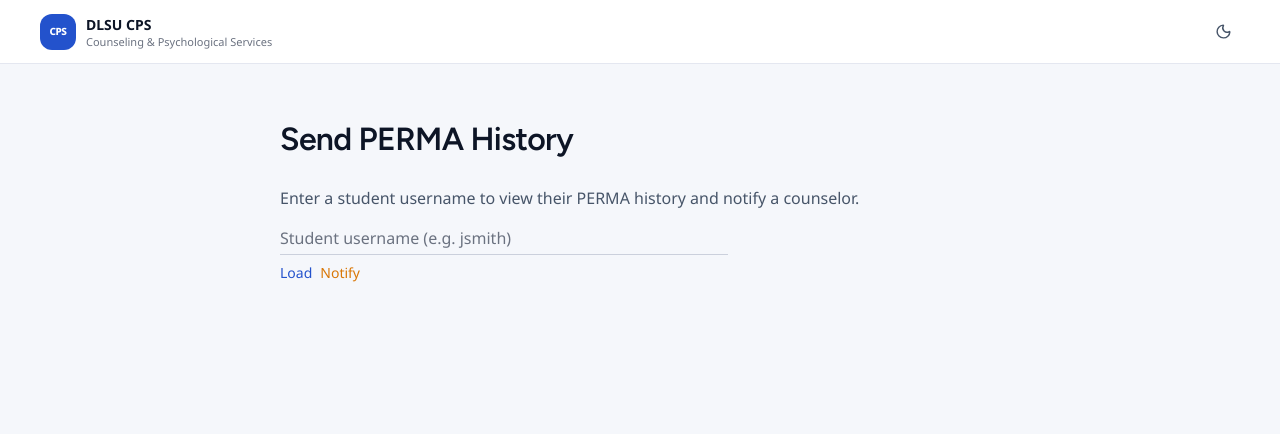
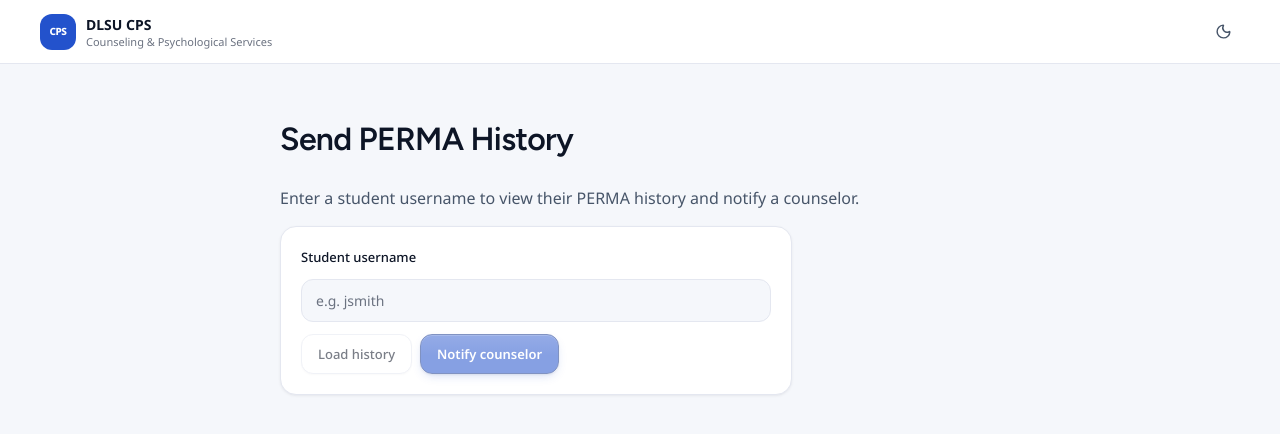
Before and after one commit to JiromL/CAPSTONE1, a Next.js app in the folder frontend/: page /send-perma in a window 1280 px wide. Shown: the top 434 px of the page. Built offline with nearby package versions, Linux system fonts and the light colour scheme.

Commit message:
Public pages: single heading on account pages, calm check-in error states, styled PERMA lookup form

```diff
--- a/frontend/src/app/check-in/page.tsx
+++ b/frontend/src/app/check-in/page.tsx
@@ -72,7 +72,9 @@ function CheckInContent() {
       });
   }, [token, appt]);
 
-  const errBg = result?.error?.includes('expired') ? '#F59E0B' : result?.error?.includes('already') ? '#3B82F6' : '#EF4444';
+  const errTone = result?.error?.includes('expired') ? 'warning' : result?.error?.includes('already') ? 'info' : 'danger';
+  const errBg   = `var(--color-${errTone}-surface)`;
+  const errFg   = `var(--color-${errTone}-text)`;
 
   return (
     <div className="min-h-screen flex items-center justify-center p-4" style={{ background: 'var(--color-bg)' }}>
@@ -148,13 +150,13 @@ function CheckInContent() {
             style={{ background: 'var(--color-surface)', border: '1px solid var(--color-border)', boxShadow: 'var(--shadow-card)' }}>
             <div className="px-6 py-5 text-center" style={{ background: errBg }}>
               {result.error?.includes('expired') ? (
-                <Clock size={36} className="text-white mx-auto mb-2" />
+                <Clock size={36} className="mx-auto mb-2" style={{ color: errFg }} />
               ) : result.error?.includes('already') ? (
-                <AlertCircle size={36} className="text-white mx-auto mb-2" />
+                <AlertCircle size={36} className="mx-auto mb-2" style={{ color: errFg }} />
               ) : (
-                <XCircle size={36} className="text-white mx-auto mb-2" />
+                <XCircle size={36} className="mx-auto mb-2" style={{ color: errFg }} />
               )}
-              <p className="text-white font-bold text-lg">
+              <p className="font-bold text-lg" style={{ color: errFg }}>
                 {result.error?.includes('expired') ? 'QR Expired' : result.error?.includes('already') ? 'Already Scanned' : 'Invalid QR'}
               </p>
             </div>
--- a/frontend/src/components/ManualNotifyForm.tsx
+++ b/frontend/src/components/ManualNotifyForm.tsx
@@ -85,32 +85,33 @@ export default function ManualNotifyForm() {
   }, [username]);
 
   return (
-    <div className="max-w-md">
-      <form onSubmit={handleNotify} className="space-y-2">
+    <div className="card p-5 max-w-lg">
+      <form onSubmit={handleNotify} className="space-y-3">
+        <label htmlFor="perma-username" className="field-label">Student username</label>
         <input
+          id="perma-username"
           type="text"
           value={username}
           onChange={(e) => setUsername(e.target.value)}
-          className="w-full pb-1 outline-none transition"
-          style={{ borderBottom: '1px solid var(--color-border-strong)', color: 'var(--color-text-primary)', background: 'transparent' }}
-          placeholder="Student username (e.g. jsmith)"
+          className="input"
+          placeholder="e.g. jsmith"
           required
         />
-        <div className="flex gap-2 text-sm">
+        <div className="flex gap-2">
           <button
             type="button"
             onClick={loadHistory}
             disabled={loadingHistory || !username}
-            className="hover:underline" style={{ color: 'var(--color-primary)' }}
+            className="btn-ghost"
           >
-            {loadingHistory ? 'Loading…' : 'Load'}
+            {loadingHistory ? 'Loading…' : 'Load history'}
           </button>
           <button
             type="submit"
             disabled={loadingNotify || !username}
-            className="hover:underline" style={{ color: 'var(--color-warning)' }}
+            className="btn-primary"
           >
-            {loadingNotify ? 'Sending…' : 'Notify'}
+            {loadingNotify ? 'Sending…' : 'Notify counselor'}
           </button>
         </div>
       </form>
--- a/frontend/src/components/PageShell.tsx
+++ b/frontend/src/components/PageShell.tsx
@@ -88,7 +88,8 @@ export default function PageShell({ title, subtitle, actions, children, hideNav
       </header>
 
       <main className="flex-1 w-full max-w-3xl mx-auto px-4 sm:px-6 py-10 sm:py-14">
-        <PageHeader title={title} subtitle={subtitle} actions={actions} />
+        {/* Account pages (hideNav) carry their own card heading, so skip the page title */}
+        {!hideNav && <PageHeader title={title} subtitle={subtitle} actions={actions} />}
         <div className="space-y-6">{children}</div>
       </main>
     </div>
```
